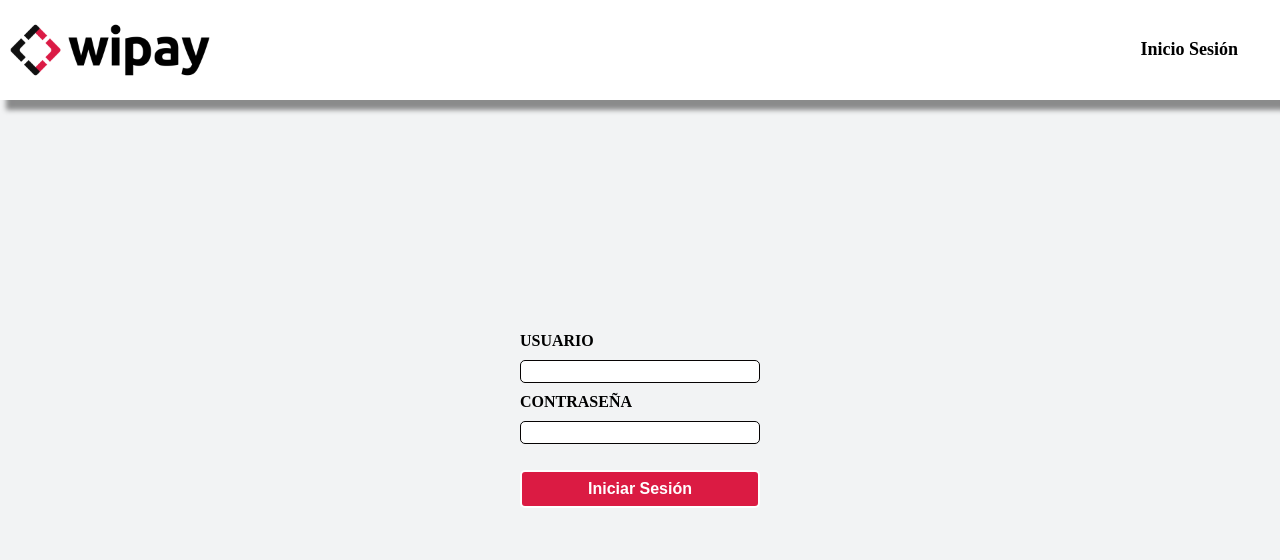
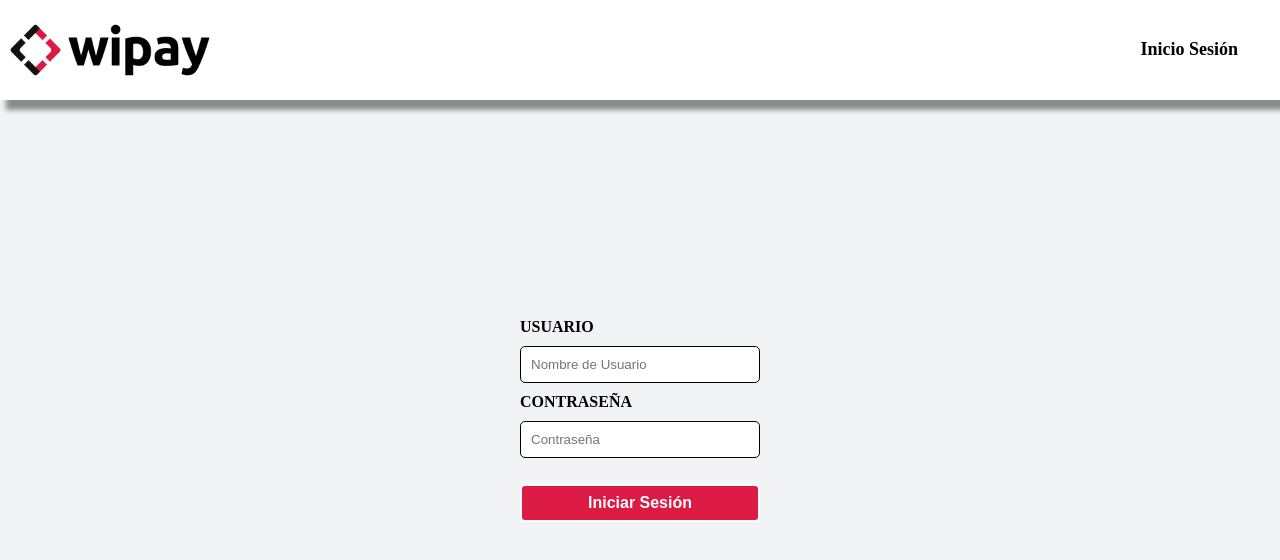
Before and after one commit to Moyrasc/Prueba-Tecnica-Wipay, a React (Vite) app: page /login in a window 1280 px wide. Shown: the top 560 px of the page. Built offline with nearby package versions, Linux system fonts and the light colour scheme.

Commit message:
complete logic form

```diff
--- a/src/App.jsx
+++ b/src/App.jsx
@@ -1,4 +1,4 @@
-import { Route, Routes } from 'react-router'
+import { Route, Routes } from 'react-router-dom'
 import Home from './views/Home'
 import Login from './views/login'
 import Navbar from './components/Navbar/Navbar'
--- a/src/views/HomeStyled.jsx
+++ b/src/views/HomeStyled.jsx
@@ -20,7 +20,7 @@ font-weight:bold;
     color: red;
 }
 `
-const ContainerParagraph = styled.p`
+const ContainerParagraph = styled.div`
 padding:1rem 0rem;
 margin: 20px;
 display: flex;
--- a/src/views/Login.jsx
+++ b/src/views/Login.jsx
@@ -1,21 +1,47 @@
+import { useState } from 'react'
 import { InputContainer, LoginContainer, ButtonContainer, Input, Button } from './LoginStyled'
 const Login = () => {
+  const [user, setUser] = useState('')
+  const [password, setPassword] = useState('')
+  const [isLoggedIn, setIsLoggedIn] = useState(false)
+  const [errorMessage, setErrorMessage] = useState('')
+
+  const handleUser = (e) => {
+    setUser(e.target.value)
+  }
+  const handlePassword = (e) => {
+    setPassword(e.target.value)
+  }
+  const handleLogin = (e) => {
+    e.preventDefault()
+    if (user === 'admin' && password === 'password') {
+      setIsLoggedIn(true)
+      setErrorMessage('')
+    } else {
+      setIsLoggedIn(false)
+      setErrorMessage('Nombre de usuario o contraseña incorrecto')
+    };
+  }
+  if (isLoggedIn) {
+    return (
+      <p>Crear view para navegacion a pagina de usuarios</p>
+    )
+  }
   return (
     <>
-
       <LoginContainer>
-        <form action=''>
+        <form onSubmit={e => handleLogin(e)}>
           <InputContainer>
             <label htmlFor='user'>Usuario</label>
-            <Input type='text' id='user' name='user' />
+            <Input type='text' id='user' name='user' placeholder='Nombre de Usuario' value={user} onChange={handleUser} />
             <label htmlFor='password'>Contraseña</label>
-            <Input type='password' id='password' name='password' />
+            <Input type='password' id='password' name='password' placeholder='Contraseña' value={password} onChange={handlePassword} />
           </InputContainer>
           <ButtonContainer>
             <Button type='submit'>Iniciar Sesión</Button>
           </ButtonContainer>
+          <p>{errorMessage}</p>
         </form>
-
       </LoginContainer>
     </>
   )
--- a/src/views/LoginStyled.jsx
+++ b/src/views/LoginStyled.jsx
@@ -21,10 +21,9 @@ const Input = styled.input`
 
     margin: 10px 0;
     display: block;
-    font-size: 1.1rem;
     border-radius: 5px;
     border: 1px solid #060303;
-    padding-left: 10px;
+    padding: 10px;
 
     `
 const ButtonContainer = styled.div`
```
